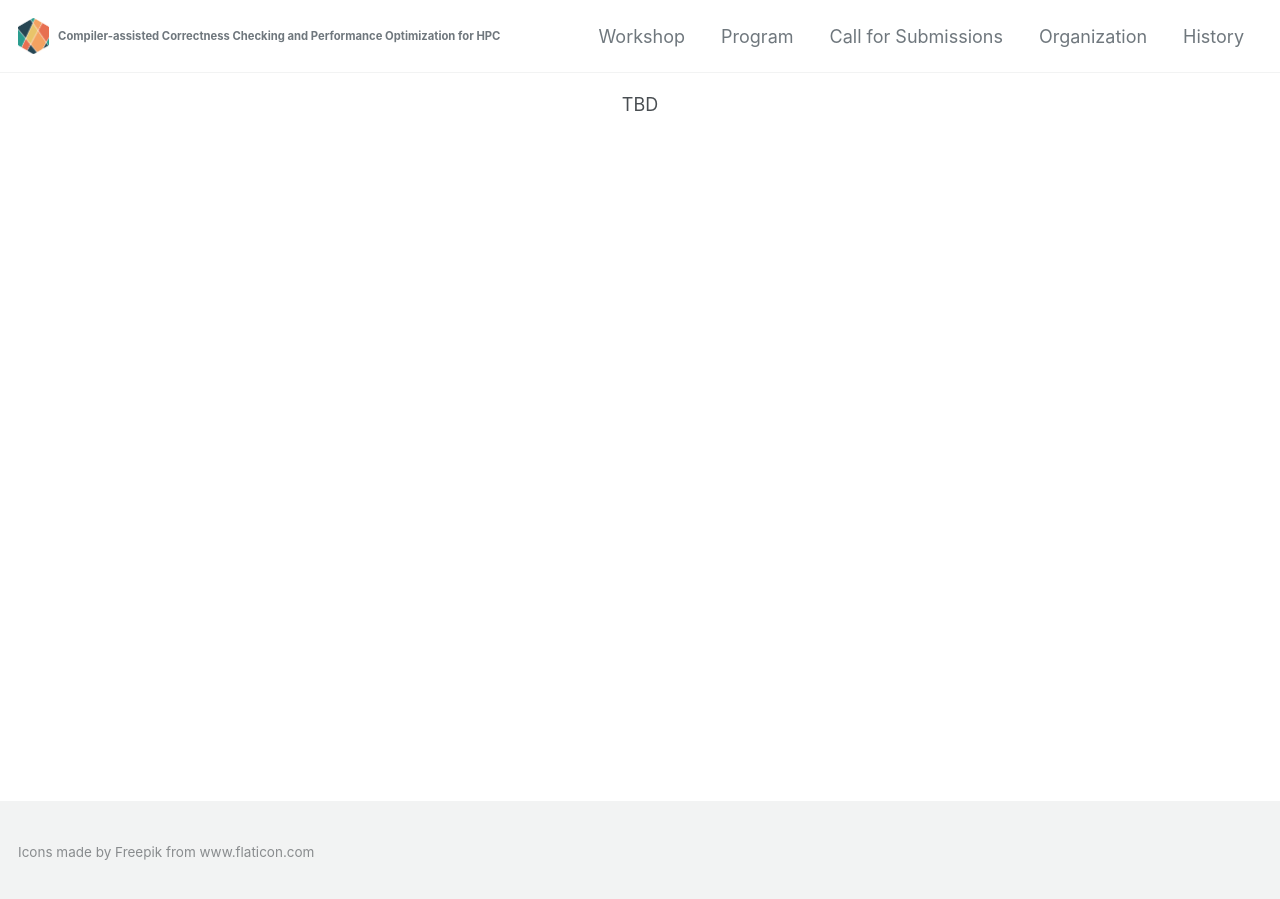
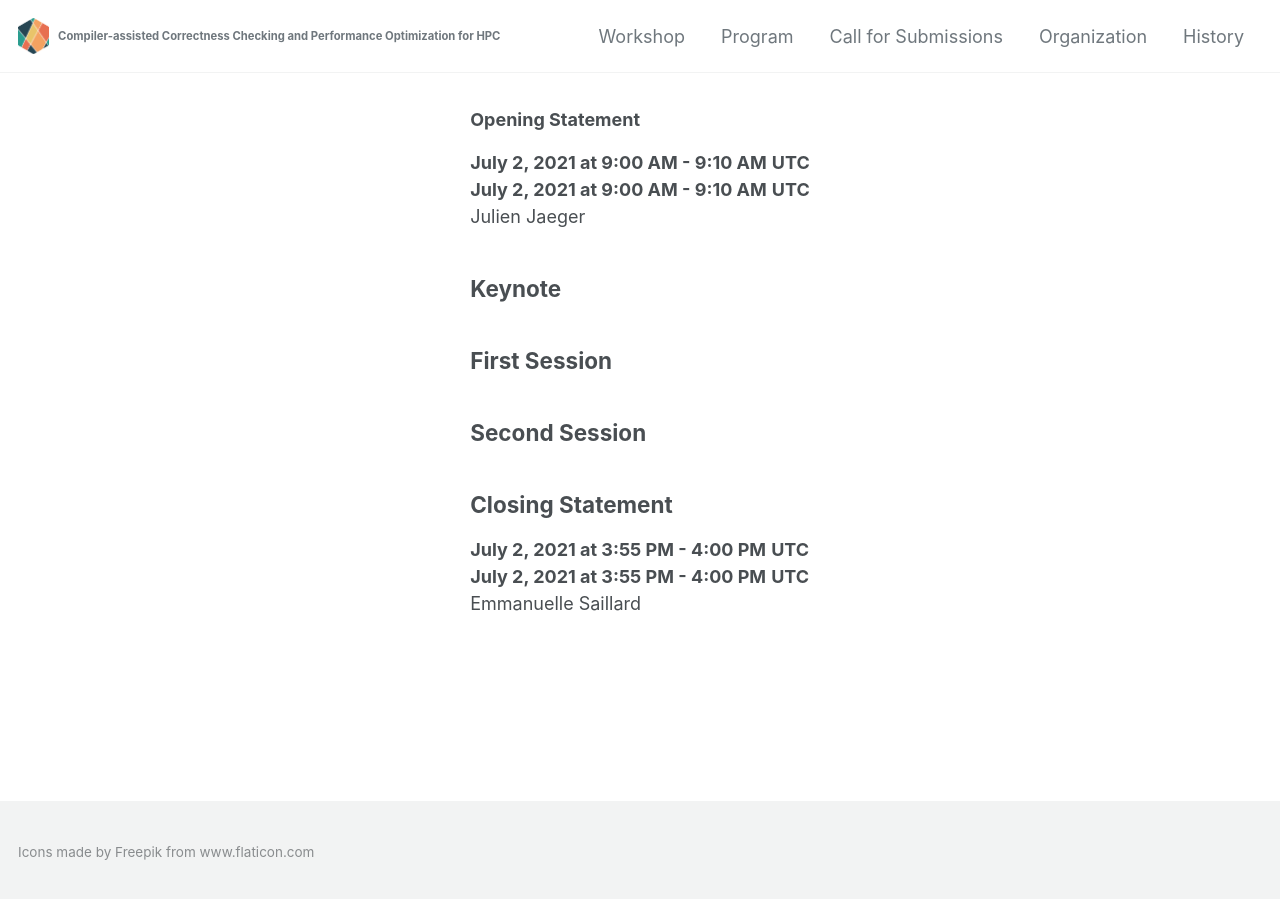
Before and after one commit to c3po-workshop/c3po-workshop.github.io, a Jekyll site: the page built from _pages/2022/program.md, in a window 1280 px wide. Built offline with Jekyll 4.4.1, drawn with Linux system fonts in a browser that asks for light colours; cached includes are drawn as plain includes; nearby versions of some CDN libraries.

Commit message:
Attempting to fix

```diff
--- a/_pages/2022/program.md
+++ b/_pages/2022/program.md
@@ -4,4 +4,28 @@
 
 <script type="text/javascript" src="/assets/js/timeconvert.js"></script>
 
-TBD
+### Opening Statement
+<p>
+<script>
+    var d = new Date(Date.UTC(2021, 6, 2, 9, 0));
+    var d2 = new Date(Date.UTC(2021, 6, 2, 9, 10));
+    myDateTime(d, d2);
+</script>
+Julien Jaeger
+</p>
+
+## Keynote
+
+## First Session
+
+## Second Session
+
+## Closing Statement
+<p>
+<script>
+    var d = new Date(Date.UTC(2021, 6, 2, 15, 55));
+    var d2 = new Date(Date.UTC(2021, 6, 2, 16, 0));
+    myDateTime(d, d2);
+</script>
+Emmanuelle Saillard
+</p>
```
Also changed, not shown: _pages/2022/index.md (+2 -2 lines).
